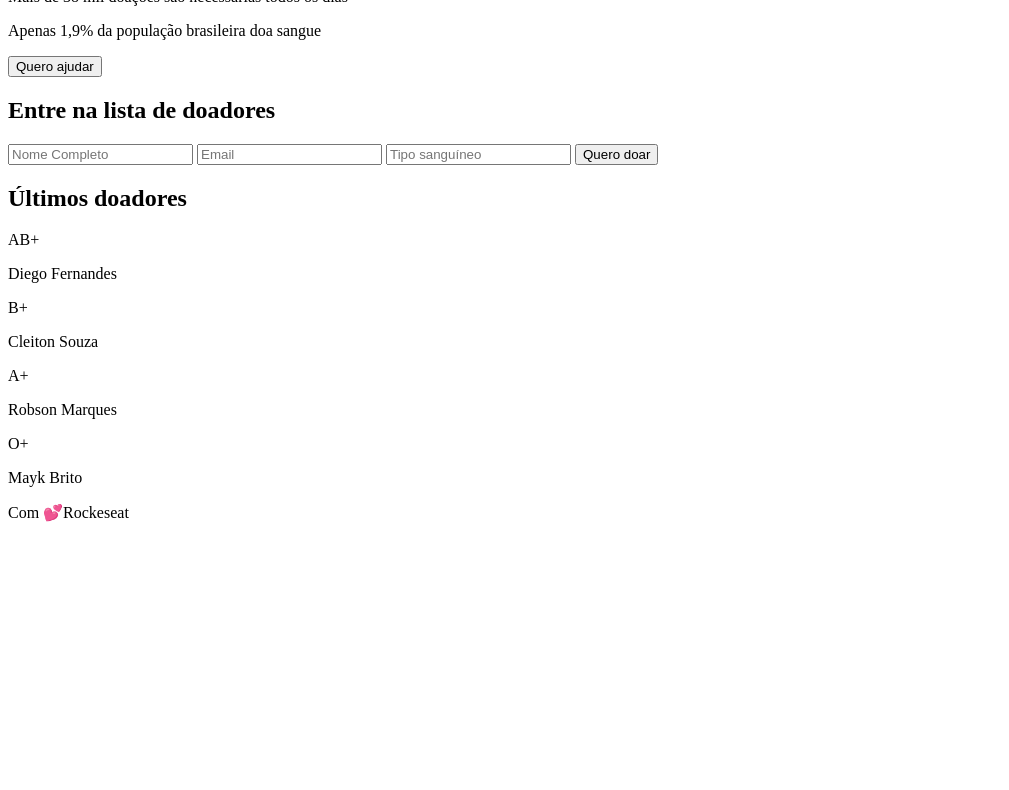
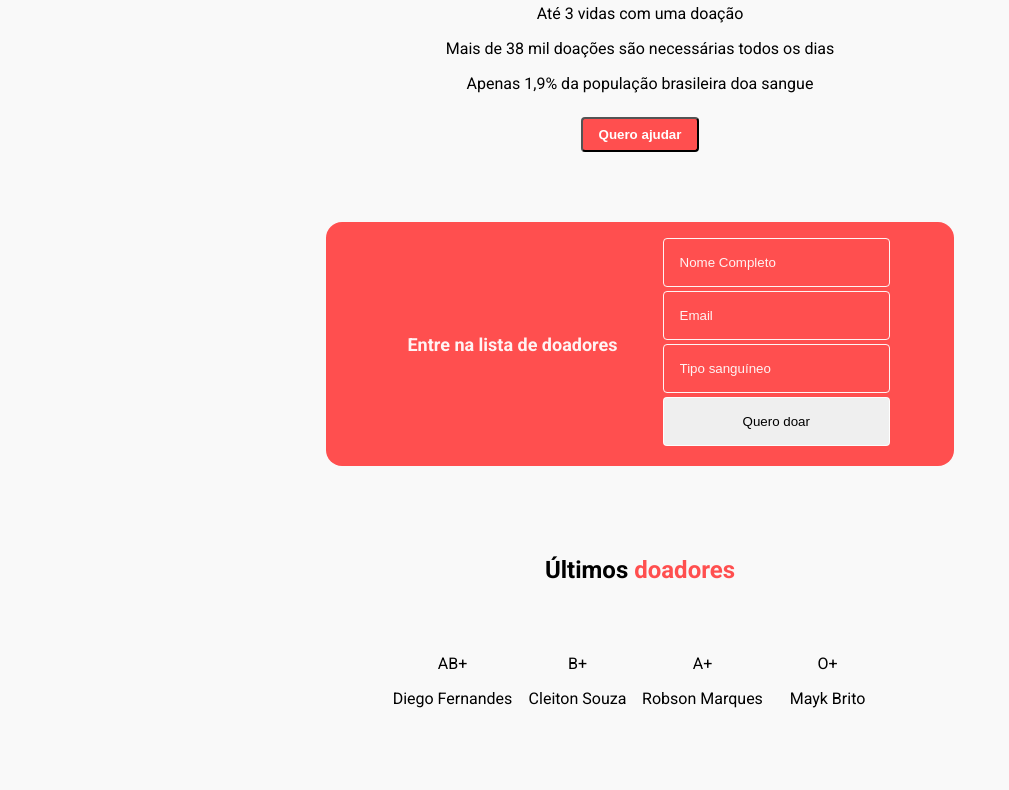
Before and after one commit to tainasimoes/maratonadev, a plain HTML site: page index.html in a window 1280 px wide. Shown: the part 173-963 px from the top of the page, without its empty margins (0-1009 px from the left). Before the commit the page ends 800 px from the top, so only its background shows below. Drawn offline with Linux system fonts and the light colour scheme.

Commit message:
init css

```diff
--- a/index.html
+++ b/index.html
@@ -3,8 +3,10 @@
   <head>
     <meta charset="utf-8" />
     <title>Doe vida! Doe sangue</title>
+    <link href="https://fonts.googleapis.com/css?family=Roboto:400,700&display=swap" rel="stylesheet">
+    <link rel="stylesheet" href="style.css">
   </head>
-  <boby>
+  <body>
     <header>
       <h1>DOE</h1>
       <h2>A sua doação importa</h2>
@@ -25,7 +27,7 @@
     </section>
 
     <main>
-      <h2>Últimos doadores</h2>
+      <h2>Últimos <span>doadores</span></h2>
       <section class="donors">
         <div class="donor">
           <div class="blood">AB+</div>
@@ -46,6 +48,6 @@
       </section>
     </main>
 
-    <footer>Com 💕Rockeseat</footer>
-  </boby>
+    <footer>Com ❤️Rockeseat</footer>
+  </body>
 </html>
--- /dev/null
+++ b/style.css
@@ -0,0 +1,84 @@
+html, body {
+  margin: 0;
+  box-sizing: border-box;
+}
+
+body {
+  display: flex;
+  flex-direction: column;
+  height: 100vh;
+  font-family: 'Roboto', sans-serif;
+  background-color: #f9f9f9;
+}
+
+/* Alinhamentos, Espaçamentos, Larguras, Alturas */
+header, main, footer {
+  text-align: center;
+}
+
+header, .form, main {
+  margin: 0 auto 70px;
+  width: 90%;
+  max-width: 500px;
+}
+
+header h1, main h2 {
+  margin-bottom: 70px;
+}
+
+main h2 span {
+  color: #ff4f4f;
+}
+
+header button {
+  padding: 8px 16px;
+  border-radius: 4px;
+  background-color: #ff4f4f;
+  color: #fff;
+  font-weight: bold;
+  margin: 8px 0 0;
+}
+
+.form {
+  display: grid;
+  grid-template-columns: repeat(2, 1fr);
+  grid-gap: 45px;
+  align-items: center;
+  background-color: #ff4f4f;
+  padding: 16px 64px;
+  border-radius: 16px;
+}
+
+.form h2 {
+  text-align: right;
+  color: #ffffffee;
+  font-size: 18px;
+}
+
+form input {
+  background-color: transparent;
+}
+
+form input::placeholder {
+  color: #ffffffee;
+}
+
+form input, form button {
+  width: 100%;
+  margin-bottom: 4px;
+  padding: 16px;
+  box-sizing: border-box;
+  border-radius: 4px;
+  border: 1px solid #ffffffee;
+}
+
+.donors {
+  display: grid;
+  grid-template-columns: repeat(4, 1fr);
+}
+
+footer {
+  margin-top: auto;
+  padding: 16px;
+  border: 1px solid #eee;
+}
```
